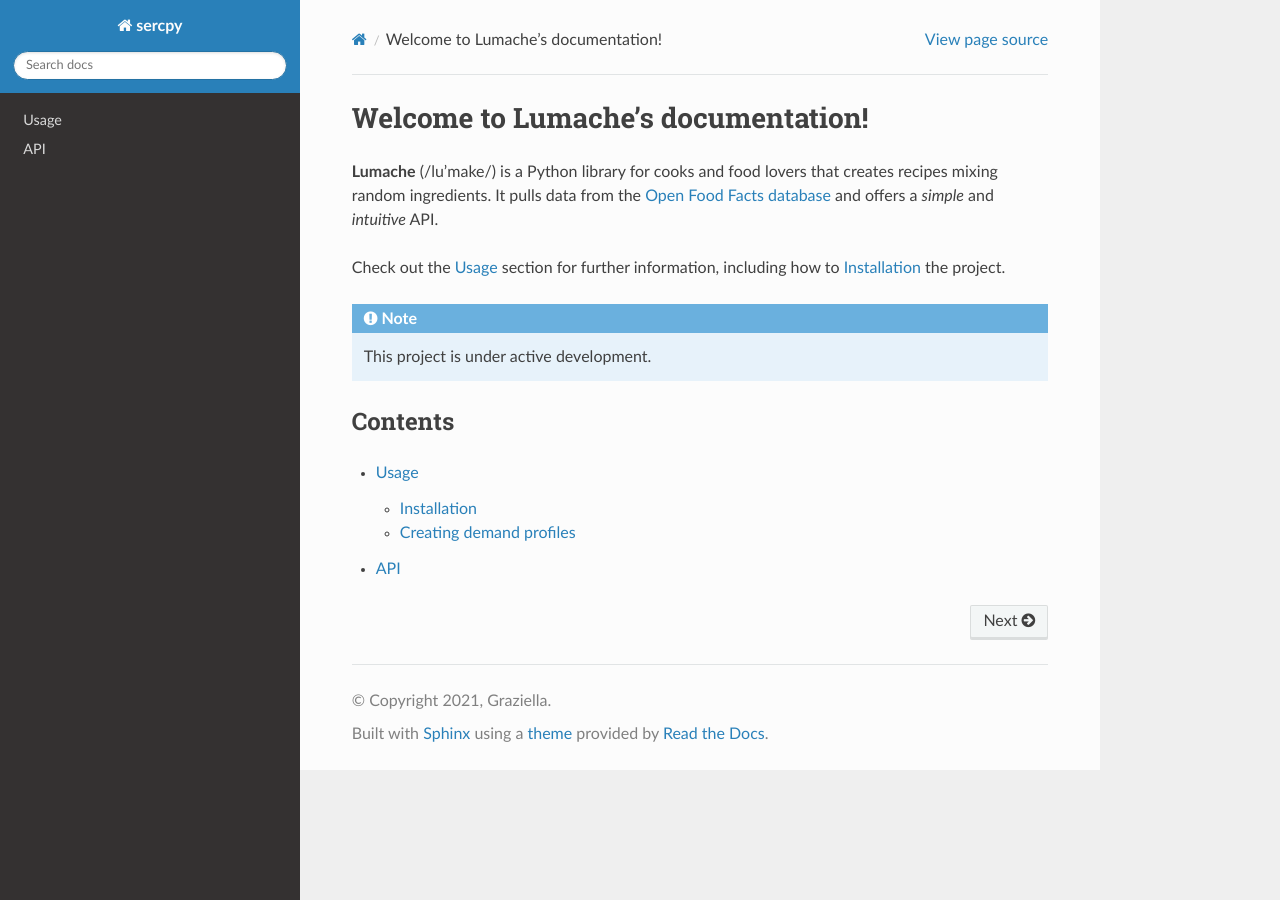
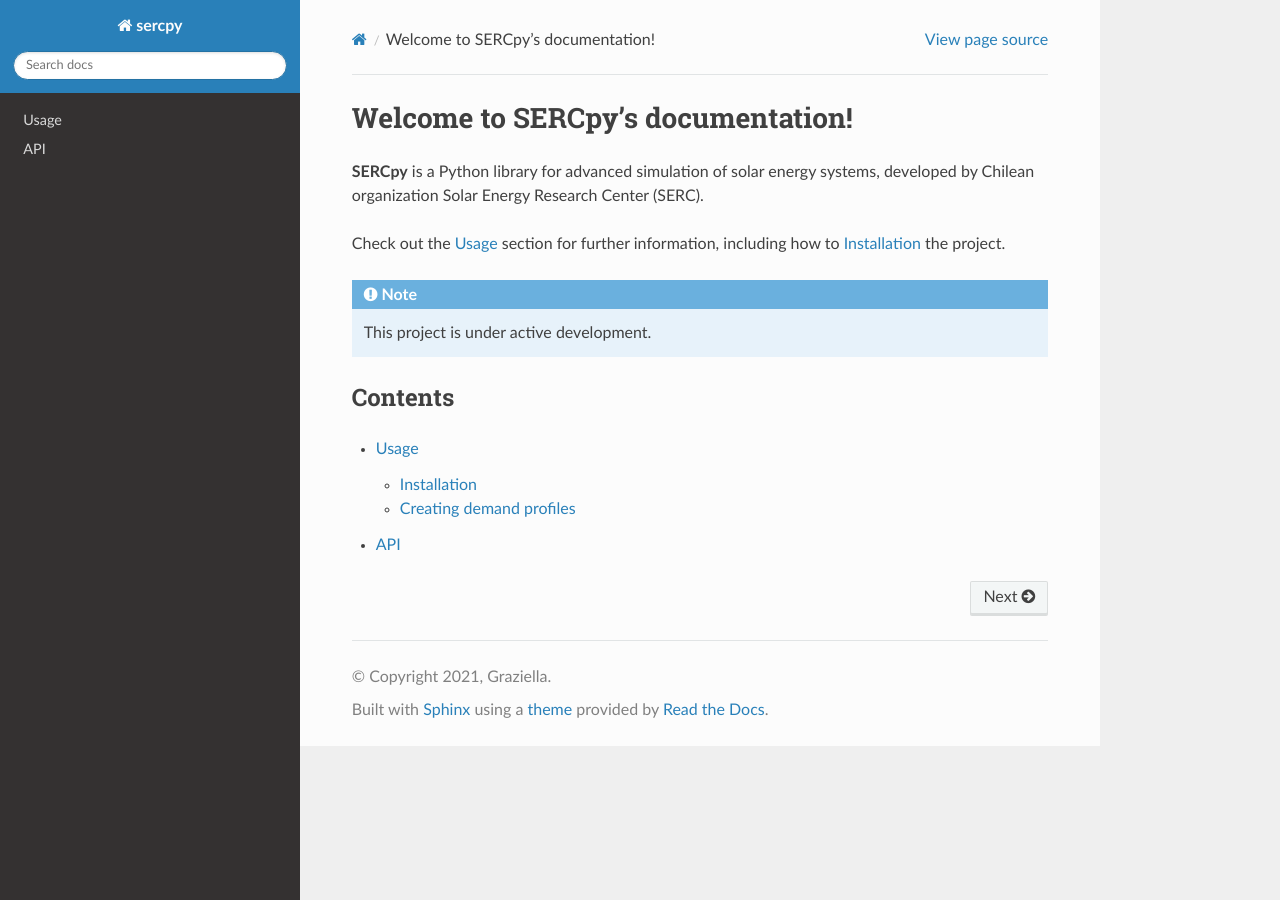
Before and after one commit to adrian-riebel/rtd-tutorial, a Sphinx documentation site: the page built from docs/source/index.rst, in a window 1280 px wide. Built offline with Sphinx 7.4.7 and the Read the Docs theme 3.1.0, drawn with Linux system fonts in a browser that asks for light colours.

Commit message:
Update index.rst

```diff
--- a/docs/source/index.rst
+++ b/docs/source/index.rst
@@ -1,10 +1,7 @@
-Welcome to Lumache's documentation!
+Welcome to SERCpy's documentation!
 ===================================
 
-**Lumache** (/lu'make/) is a Python library for cooks and food lovers
-that creates recipes mixing random ingredients.
-It pulls data from the `Open Food Facts database <https://world.openfoodfacts.org/>`_
-and offers a *simple* and *intuitive* API.
+**SERCpy** is a Python library for advanced simulation of solar energy systems, developed by Chilean organization Solar Energy Research Center (SERC).
 
 Check out the :doc:`usage` section for further information, including
 how to :ref:`installation` the project.
```
